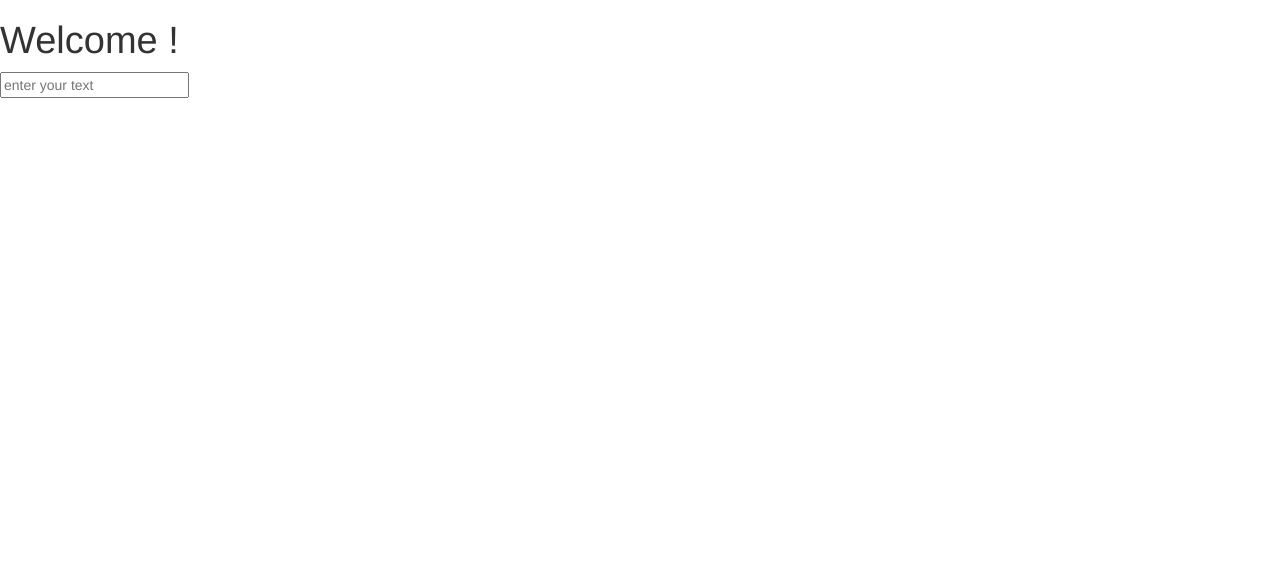
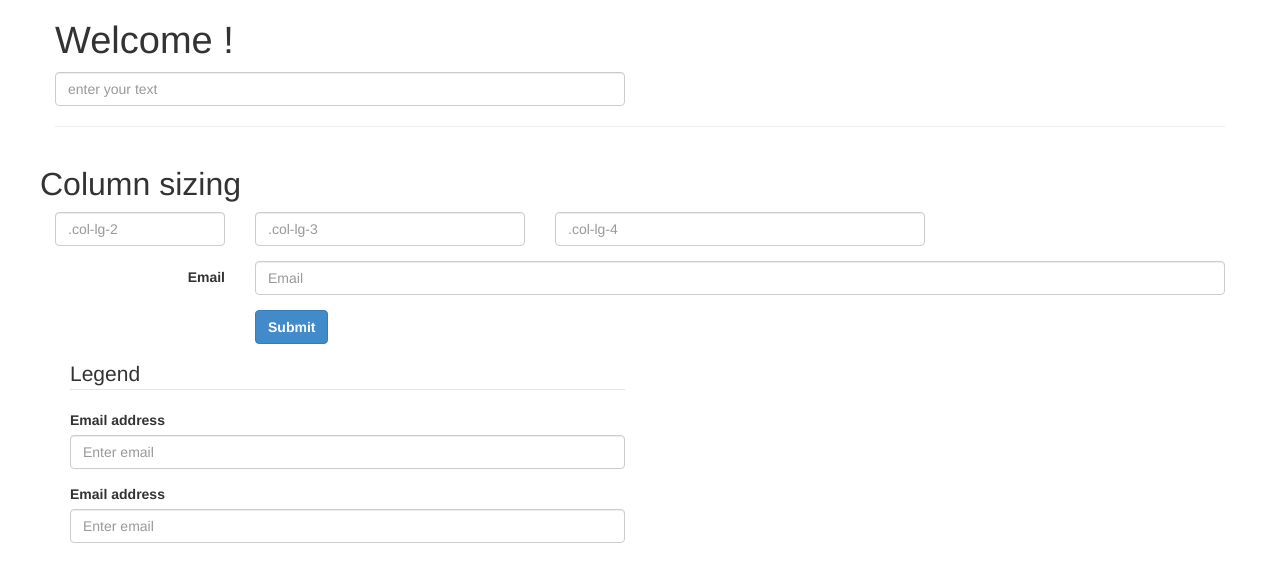
Before and after one commit to jeetendra/angularjs-lynda, a plain HTML site: page index.html in a window 1280 px wide. Drawn offline with Linux system fonts and the light colour scheme.

Commit message:
messing up with bs3 forms

```diff
--- a/index.html
+++ b/index.html
@@ -3,11 +3,73 @@
 <head>
 	<meta charset="UTF-8">
 	<title>Demo</title>
+	<meta name="viewport" content="width=device-width, initial-scale=1.0">
+	<meta http-equiv="X-UA-Compatible" content="IE=edge">
+
 	<link rel="stylesheet" href="css/bootstrap.css">
 	<script src="lib/angular.js"></script>
 </head>
 <body>
-<h1>Welcome {{ name }}!</h1>
-<input type="text" placeholder="enter your text" ng-model="name">
+
+<div class="container">
+
+<form action="" class="row">
+	<fieldset class="col-6">
+		<h1>Welcome {{ name }}!</h1>
+		<input type="text" placeholder="enter your text" ng-model="name" class="form-control">
+	</fieldset>
+</form>
+	<hr>
+
+	<div class="row form-group">
+	<h2>Column sizing</h2>
+	  <div class="col-lg-2">
+	    <input type="text" class="form-control" placeholder=".col-lg-2">
+	  </div>
+	  <div class="col-lg-3">
+	    <input type="text" class="form-control" placeholder=".col-lg-3">
+	  </div>
+	  <div class="col-lg-4">
+	    <input type="text" class="form-control" placeholder=".col-lg-4">
+	  </div>
+	</div>
+
+
+		<form action="" method="POST" class="form-horizontal">
+		    <fieldset>
+		        <div class="form-group">
+		            <label for="inputEmail" class="col-lg-2 control-label">Email</label>
+		             <div class="col-lg-10">
+		               <input type="text" class="form-control" id="inputEmail" placeholder="Email">
+		             </div>
+		        </div>
+
+
+
+		        <div class="form-group">
+		            <div class="col-lg-offset-2 col-lg-2">
+		                <button type="submit" class="btn btn-primary">Submit</button>
+		            </div>
+		        </div>
+		    </fieldset>
+		</form>
+
+
+		<form class="rpw">
+		  <fieldset class="col-6">
+		    <legend>Legend</legend>
+		    <div class="form-group">
+		      <label for="exampleInputEmail">Email address</label>
+		      <input type="text" class="form-control" id="exampleInputEmail" placeholder="Enter email">
+		    </div>
+		    <div class="form-group">
+		      <label for="exampleInputEmail">Email address</label>
+		      <input type="text" class="form-control" id="exampleInputEmail" placeholder="Enter email">
+		    </div>
+	      </fieldset>
+	    </form>
+
+</div>
+
 </body>
 </html>
```
Also changed, not shown: 1 other file.
